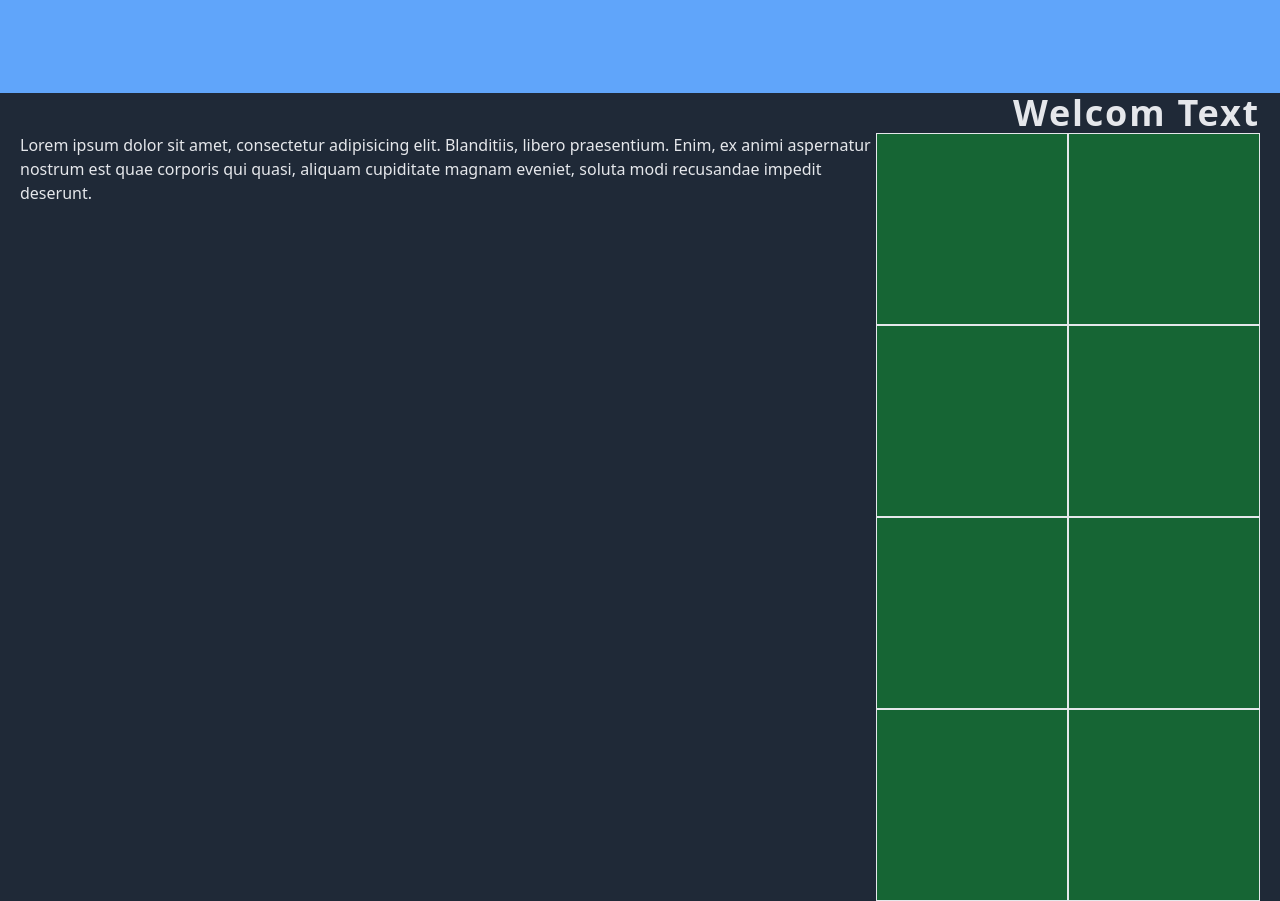
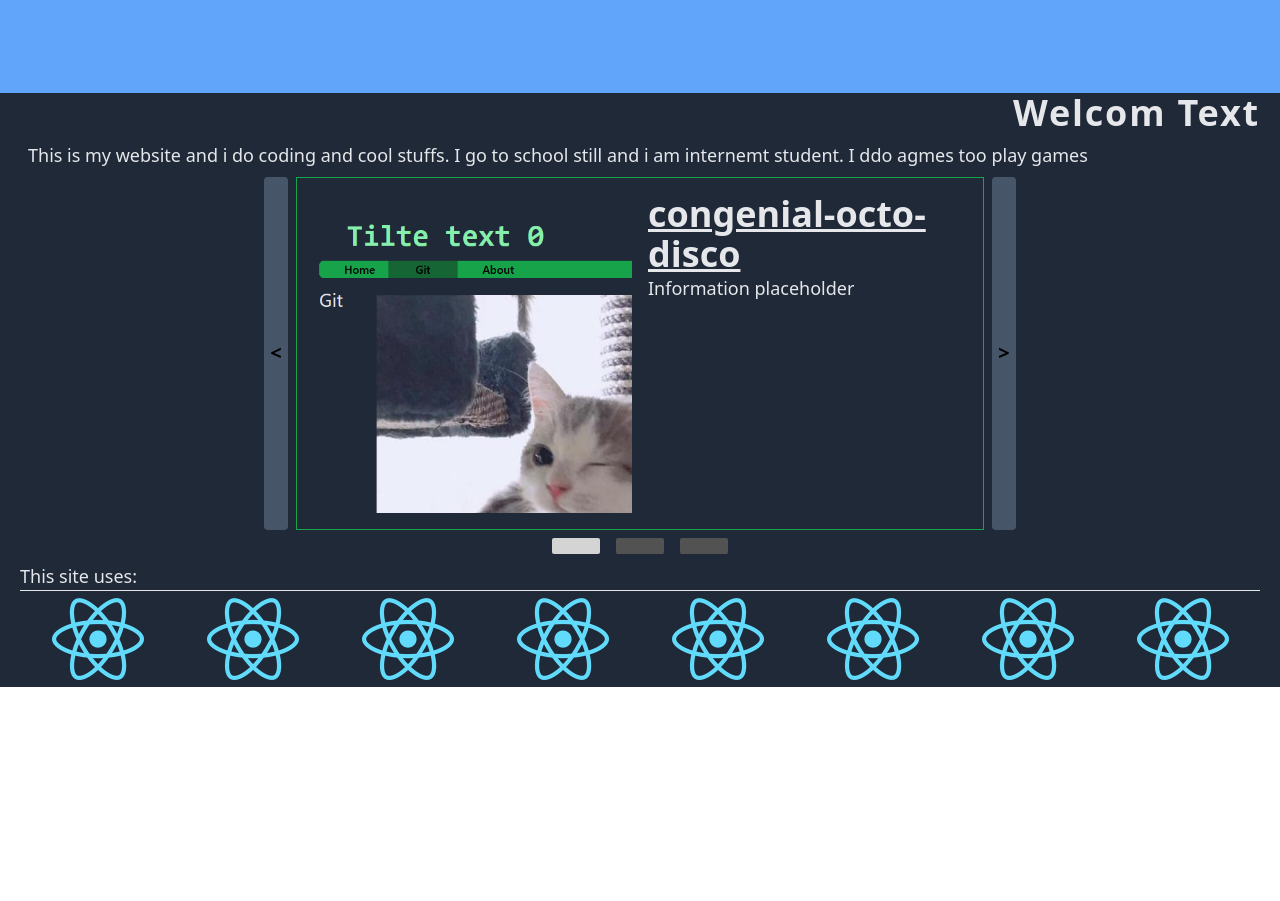
Before and after one commit to Kvan7/congenial-octo-disco, a React (Create React App) app in the folder my-app/: page / in a window 1280 px wide. Shown: the part 480-1381 px from the top of the page. After the commit the page ends 1167 px from the top, so only its background shows below. Built offline with nearby package versions, Linux system fonts and the light colour scheme.

Commit message:
git carousel

```diff
--- /dev/null
+++ b/my-app/src/components/GitCarousel.tsx
@@ -0,0 +1,43 @@
+import React from 'react';
+import Carousel from './Carousel';
+import repos from './pages/git.json';
+import { RepoShort } from './RepoComponent';
+
+type Props = {
+	className?: string;
+};
+
+const defaultProps: Props = {
+	className: '',
+};
+
+function GitCarousel(props: Props) {
+	const { className } = props;
+
+	const elements = [];
+
+	for (let i = 0; i < repos.length; i++) {
+		const element = repos[i];
+		if (i < 5) {
+			elements.push(
+				<RepoShort
+					about={element.about}
+					name={element['repo-name']}
+					imgName={element.img}
+					// url={element.url}
+					// clone={element.clone}
+					className='w-full shrink-0 flex-grow'
+				/>
+			);
+		}
+	}
+	return (
+		<div className={className}>
+			<Carousel>{elements}</Carousel>
+		</div>
+	);
+}
+
+GitCarousel.defaultProps = defaultProps;
+
+export default GitCarousel;
--- a/my-app/src/components/pages/GitPage.tsx
+++ b/my-app/src/components/pages/GitPage.tsx
@@ -1,13 +1,11 @@
 import React, { Component } from 'react';
-import Carousel from '../Carousel';
-import { RepoFull, RepoShort } from '../RepoComponent';
+import GitCarousel from '../GitCarousel';
+import { RepoFull } from '../RepoComponent';
 import repos from './git.json';
 
 type Props = {};
 
 type State = {};
-
-const carouselChildCSS = 'w-full shrink-0 flex-grow';
 
 export default class GitPage extends Component<Props, State> {
 	constructor(props: Props) {
@@ -16,7 +14,6 @@ export default class GitPage extends Component<Props, State> {
 	}
 
 	render() {
-		const elms = [];
 		const allElms = [];
 		for (let i = 0; i < 10; i++) {
 			allElms.push(
@@ -31,18 +28,7 @@ export default class GitPage extends Component<Props, State> {
 		for (let i = 0; i < repos.length; i++) {
 			const element = repos[i];
 			const com = element['last-commit'];
-			if (i < 5) {
-				elms.push(
-					<RepoShort
-						about={element.about}
-						name={element['repo-name']}
-						imgName={element.img}
-						// url={element.url}
-						// clone={element.clone}
-						className={carouselChildCSS}
-					/>
-				);
-			}
+
 			repoElements.push(
 				<RepoFull
 					about={element.about}
@@ -70,7 +56,7 @@ export default class GitPage extends Component<Props, State> {
 		return (
 			<div className='px-5'>
 				<div className='text-3xl'>Git</div>
-				<Carousel>{elms}</Carousel>
+				<GitCarousel />
 				<hr />
 				<div className='grid place-items-center py-4'>
 					<div className='text-3xl font-bold underline'> Commit Calendar </div>
--- a/my-app/src/components/pages/HomePage.tsx
+++ b/my-app/src/components/pages/HomePage.tsx
@@ -1,4 +1,5 @@
 import React, { Component } from 'react';
+import GitCarousel from '../GitCarousel';
 
 type Props = {};
 
@@ -18,27 +19,21 @@ export default class Home extends Component<Props, State> {
 					<div className='text-right text-4xl font-extrabold tracking-wider'>
 						Welcom Text
 					</div>
-					<div className='flex'>
-						<div>
-							Lorem ipsum dolor sit amet, consectetur adipisicing elit.
-							Blanditiis, libero praesentium. Enim, ex animi aspernatur nostrum
-							est quae corporis qui quasi, aliquam cupiditate magnam eveniet,
-							soluta modi recusandae impedit deserunt.
-						</div>
-						<div className='flex'>
-							<div>
-								<div className='bg-green-800 border h-48 w-48' />
-								<div className='bg-green-800 border h-48 w-48' />
-								<div className='bg-green-800 border h-48 w-48' />
-								<div className='bg-green-800 border h-48 w-48' />
-							</div>
-							<div>
-								<div className='bg-green-800 border h-48 w-48' />
-								<div className='bg-green-800 border h-48 w-48' />
-								<div className='bg-green-800 border h-48 w-48' />
-								<div className='bg-green-800 border h-48 w-48' />
-							</div>
-						</div>
+					<div className='p-2 text-lg'>
+						This is my website and i do coding and cool stuffs. I go to school
+						still and i am internemt student. I ddo agmes too play games
+					</div>
+					<GitCarousel />
+					<div className='text-lg w-full border-b'> This site uses: </div>
+					<div className='flex flex-wrap justify-around'>
+						<img src='./logo192.png' alt='react-logo' className=' h-24 w-24' />
+						<img src='./logo192.png' alt='react-logo' className=' h-24 w-24' />
+						<img src='./logo192.png' alt='react-logo' className=' h-24 w-24' />
+						<img src='./logo192.png' alt='react-logo' className=' h-24 w-24' />
+						<img src='./logo192.png' alt='react-logo' className=' h-24 w-24' />
+						<img src='./logo192.png' alt='react-logo' className=' h-24 w-24' />
+						<img src='./logo192.png' alt='react-logo' className=' h-24 w-24' />
+						<img src='./logo192.png' alt='react-logo' className=' h-24 w-24' />
 					</div>
 				</div>
 			</>
```
